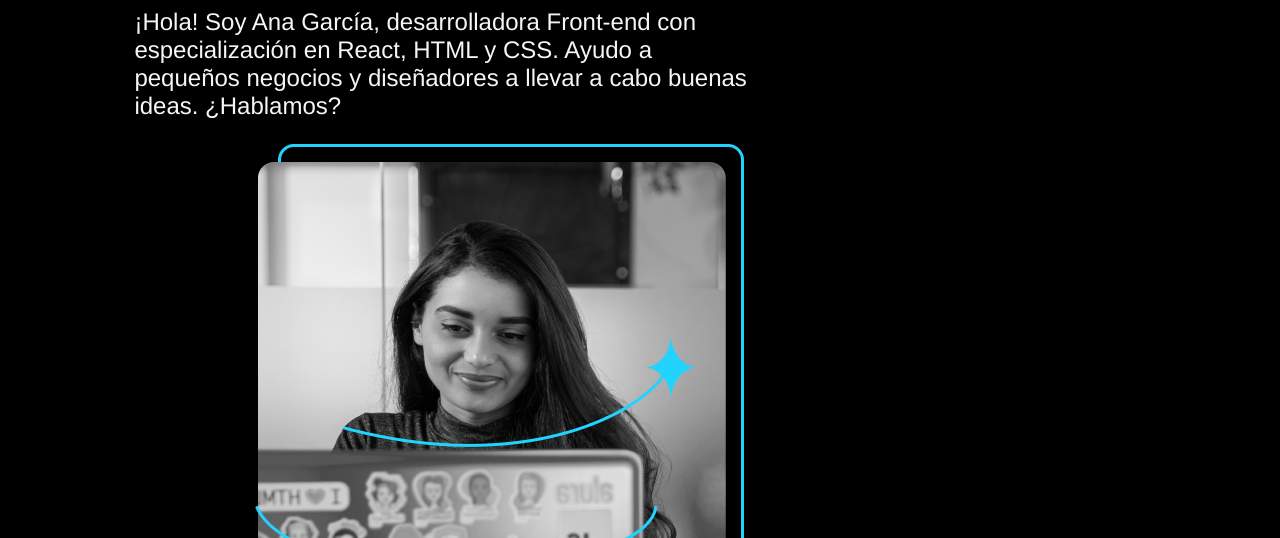
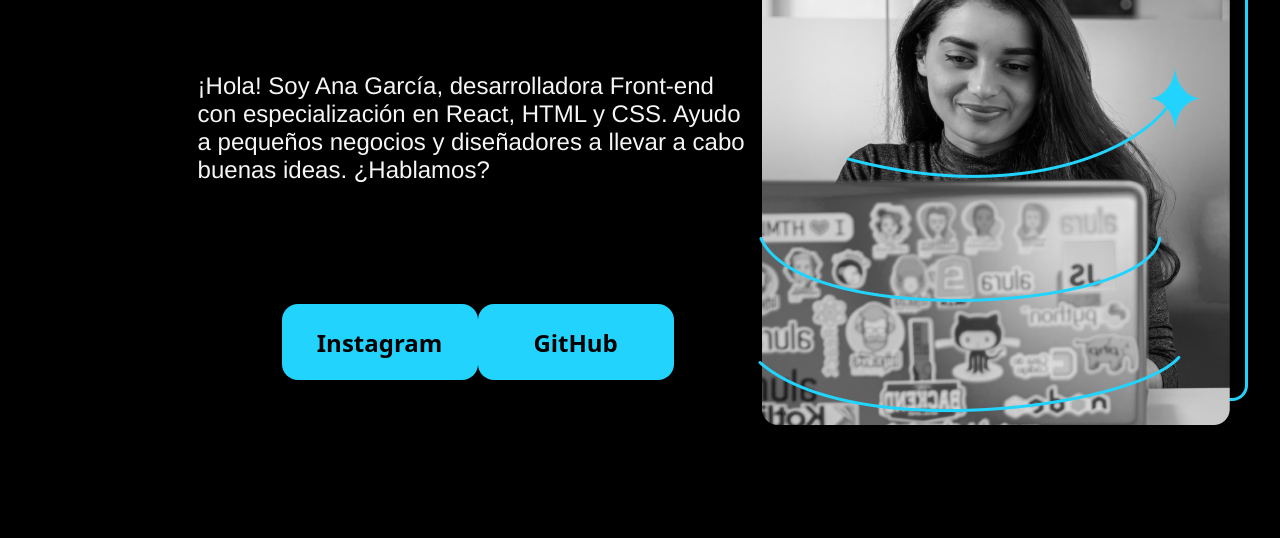
Before and after one commit to Derlix/AlauraLatamCurso, a plain HTML site: page HTML y CSS Clases PosicionamienoFlexbox/curso/index.html in a window 1280 px wide. Shown: the part 262-800 px from the top of the page. Drawn offline with Linux system fonts and the light colour scheme.

Commit message:
Ajustand los espacios

```diff
--- a/HTML y CSS Clases PosicionamienoFlexbox/curso/index.html
+++ b/HTML y CSS Clases PosicionamienoFlexbox/curso/index.html
@@ -18,11 +18,13 @@
                 negocios y diseñadores a llevar a cabo buenas ideas.
                 ¿Hablamos?
             </p>
-            <a href="https://instagram.com/">Instagram</a>
-            <a href="https://github.com/">GitHub</a>
-            <img src="Imagem.png" alt="Foto de Ana García desarrolando un proyecto">
+            <div class="presentacion">
+                <a class="presentacionboton" href="https://instagram.com/">Instagram</a>
+                <a class="presentacionboton" href="https://github.com/">GitHub</a>
+            </div>
 
         </section>
+        <img src="Imagem.png" alt="Foto de Ana García desarrolando un proyecto">
     </main>
     <footer></footer>
 </body>
--- a/HTML y CSS Clases PosicionamienoFlexbox/curso/style.css
+++ b/HTML y CSS Clases PosicionamienoFlexbox/curso/style.css
@@ -26,14 +26,35 @@ body{
     display: flex;
     align-items: center;
     justify-content: space-between;
-    margin: 10%;
+    margin: 10% 15%;
   }
 
 .presentacion__contenido{
     width: 615px;
+    display: flex;
+    flex-direction: column;
+    gap: 40px;
 }
 
 .parrafo{
     font-size: 24px;
     font-family: 'Franklin Gothic Medium', 'Arial Narrow', Arial, sans-serif;
 }
+
+.presentacion{
+    display: flex;
+    justify-content: space-between;
+}
+
+.presentacionboton{
+    width: 280px;
+    text-align: center;
+    background-color: #22D4FD;
+    padding: 21.5px 0 ;
+    border-radius: 16px;
+    font-family: system-ui, -apple-system, BlinkMacSystemFont, 'Segoe UI', Roboto, Oxygen, Ubuntu, Cantarell, 'Open Sans', 'Helvetica Neue', sans-serif;
+    font-size: 24px;
+    font-weight: 600;
+    text-decoration: none;
+    color: #000000;
+}
```
